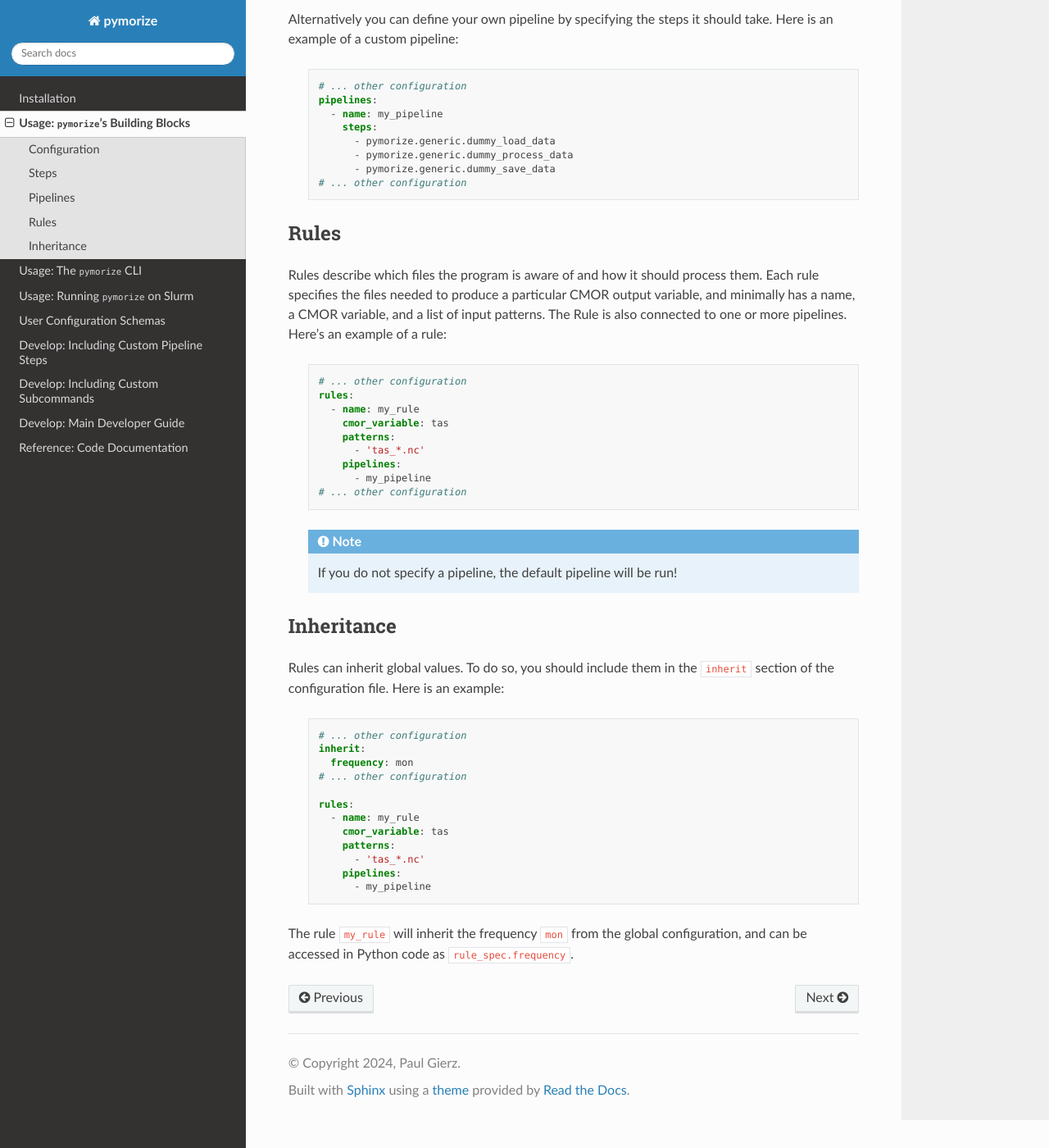
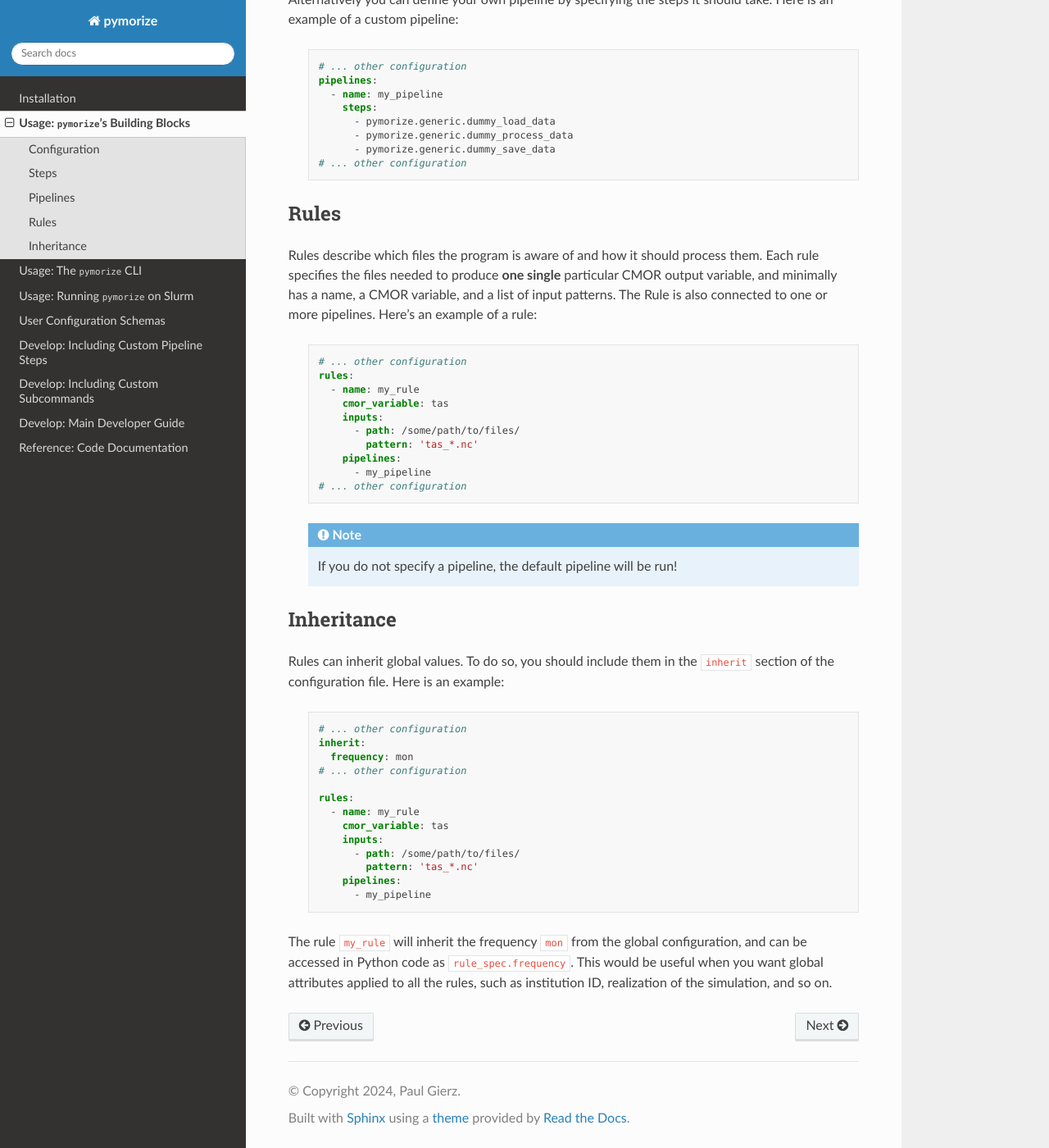
Before and after one commit to esm-tools/pymorize, a Sphinx documentation site: the page built from doc/pymorize_building_blocks.rst, in a window 1280 px wide and 1400 px high, scrolled down 1496 px. Shown: the whole window at 82% size. Built offline with Sphinx 7.4.7 and the Read the Docs theme 3.1.0, drawn with Linux system fonts in a browser that asks for light colours; some of the changed text lies outside the part shown.

Commit message:
correction for building blocks

```diff
--- a/doc/pymorize_building_blocks.rst
+++ b/doc/pymorize_building_blocks.rst
@@ -76,7 +76,7 @@ Rules
 -----
 
 Rules describe which files the program is aware of and how it should process them. Each rule
-specifies the files needed to produce a particular CMOR output variable, and minimally has a name,
+specifies the files needed to produce **one single** particular CMOR output variable, and minimally has a name,
 a CMOR variable, and a list of input patterns. The Rule is also connected to one or more pipelines.
 Here's an example of a rule:
 
@@ -86,8 +86,9 @@ Here's an example of a rule:
       rules:
         - name: my_rule
           cmor_variable: tas
-          patterns:
-            - 'tas_*.nc'
+          inputs:
+            - path: /some/path/to/files/
+              pattern: 'tas_*.nc'
           pipelines:
             - my_pipeline
       # ... other configuration
@@ -111,10 +112,12 @@ Rules can inherit global values. To do so, you should include them in the ``inhe
       rules:
         - name: my_rule
           cmor_variable: tas
-          patterns:
-            - 'tas_*.nc'
+          inputs:
+            - path: /some/path/to/files/
+              pattern: 'tas_*.nc'
           pipelines:
             - my_pipeline
 
 The rule ``my_rule`` will inherit the frequency ``mon`` from the global configuration, and can be accessed in
-Python code as ``rule_spec.frequency``.
+Python code as ``rule_spec.frequency``. This would be useful when you want global attributes applied to all the rules,
+such as institution ID, realization of the simulation, and so on.
```
Also changed, not shown: other parts of doc/pymorize_building_blocks.rst (+1 -1 lines).
